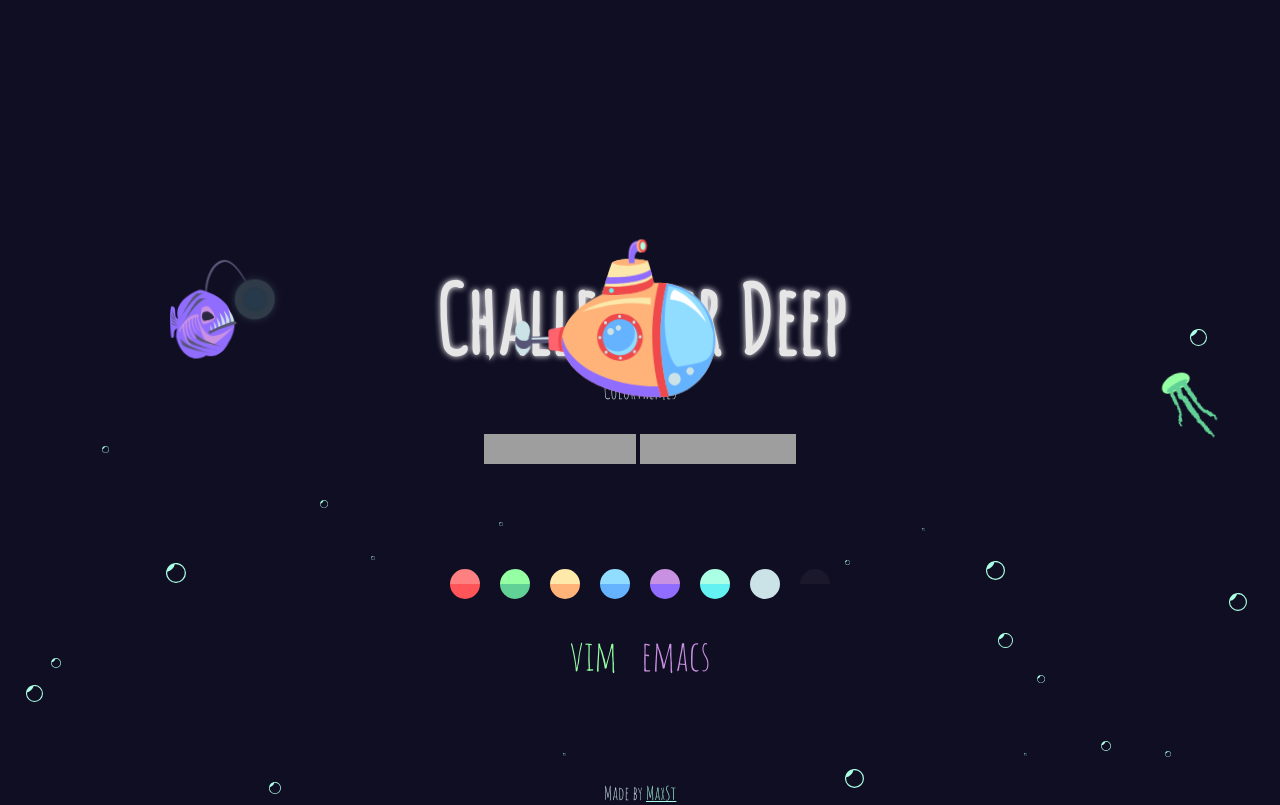
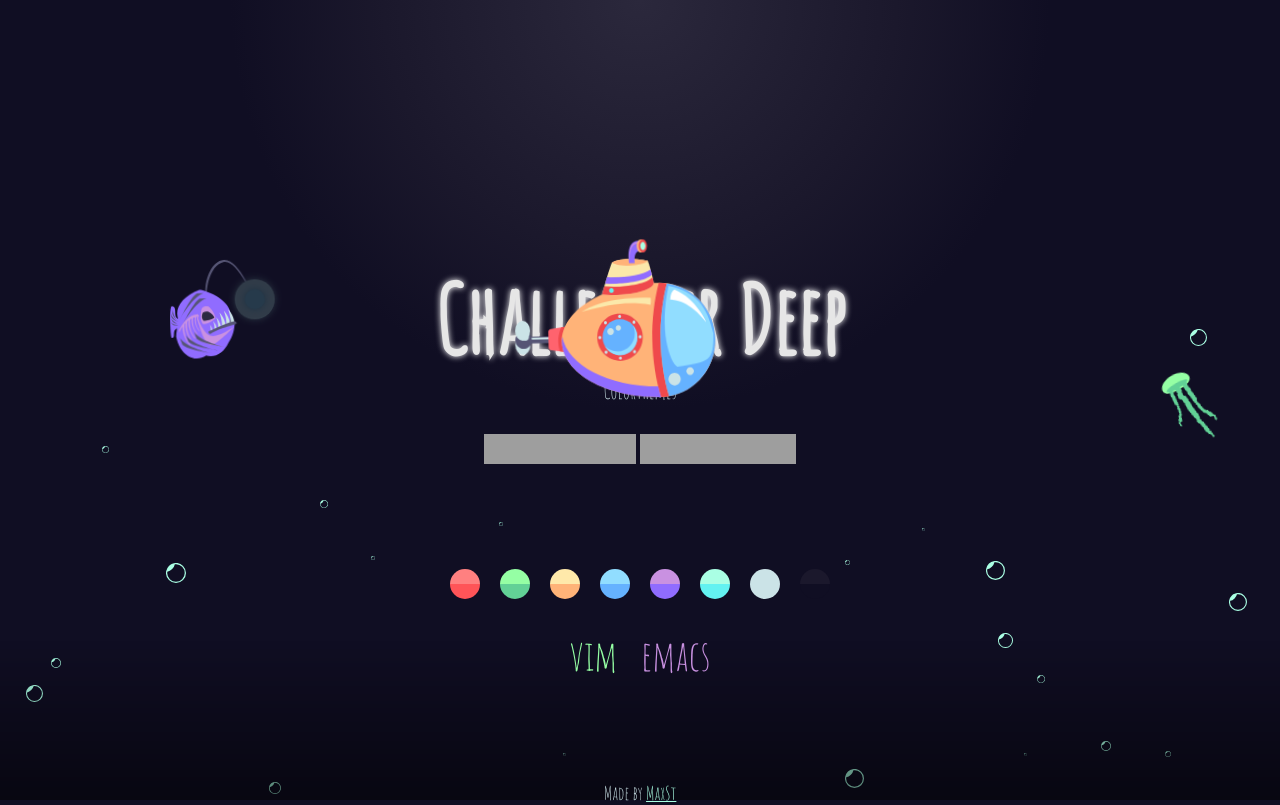
Before and after one commit to challenger-deep-theme/challenger-deep-theme.github.io, a plain HTML site: page index.html in a window 1280 px wide. Drawn offline with Linux system fonts and the light colour scheme; grey boxes are pictures that could not be loaded.

Commit message:
improve styling

```diff
--- a/styles.css
+++ b/styles.css
@@ -14,6 +14,32 @@ body {
 
 html, body, .wrapper {
     overflow-x:hidden;
+}
+
+html::before {
+	content: "";
+	display: block;
+	position: absolute;
+	top: 0;
+	z-index: -1;
+	width: 100vw;
+	height: 100vh;
+  background-image: radial-gradient(circle at 50% 0%,#2b283c 0%, #1b182c 25%, #100e23 40%);
+	/* -webkit-transform: translate(-50%,-50%); */
+  overflow: hidden;
+}
+
+html::after{
+	content: "";
+	display: block;
+	position: absolute;
+	top: 0;
+	z-index: -1;
+	width: 100vw;
+	height: 100vh;
+  background-image: linear-gradient(to bottom, rgba(0,0,0,0) 80%, rgba(0,0,0,0.5) 100%);
+	/* -webkit-transform: translate(-50%,-50%); */
+  overflow: hidden;
 }
 
 @keyframes jellyfish-animate{
```
